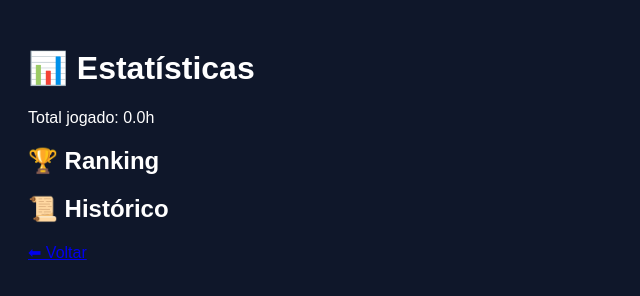
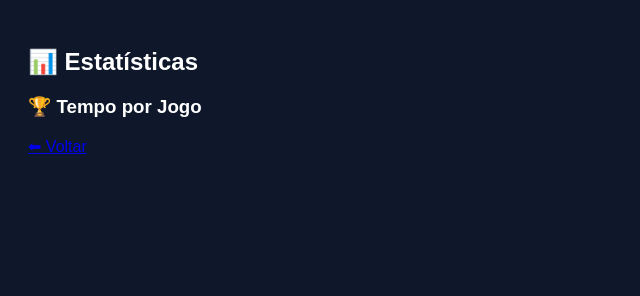
Before and after one commit to kisameres/roblox, a plain HTML site: page stats.html in a window 1280 px wide. Shown: the whole page, without its empty margins (0-640 px from the left). Drawn offline with Linux system fonts and the light colour scheme.

Commit message:
Update stats.html

```diff
--- a/stats.html
+++ b/stats.html
@@ -7,18 +7,17 @@
 </head>
 <body>
 
-<h1>📊 Estatísticas</h1>
+  <div class="container">
+    <h2>📊 Estatísticas</h2>
 
-<p>Total jogado: <span id="total">0h</span></p>
+    <div id="stats"></div>
 
-<h2>🏆 Ranking</h2>
-<ul id="ranking"></ul>
+    <h3>🏆 Tempo por Jogo</h3>
+    <ul id="games"></ul>
 
-<h2>📜 Histórico</h2>
-<ul id="history"></ul>
+    <a href="index.html" class="link">⬅ Voltar</a>
+  </div>
 
-<a href="index.html">⬅ Voltar</a>
-
-<script src="script.js"></script>
+  <script src="script.js"></script>
 </body>
 </html>
```
